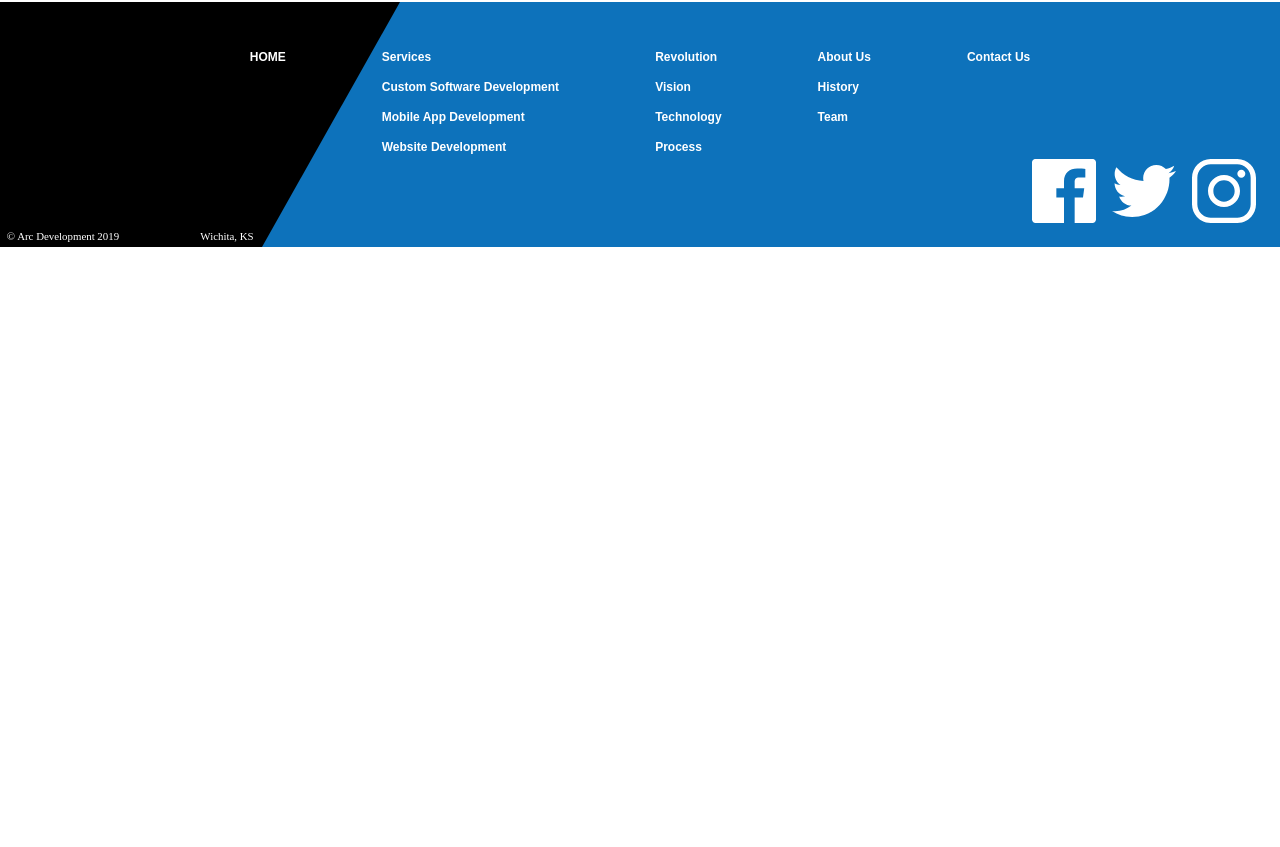
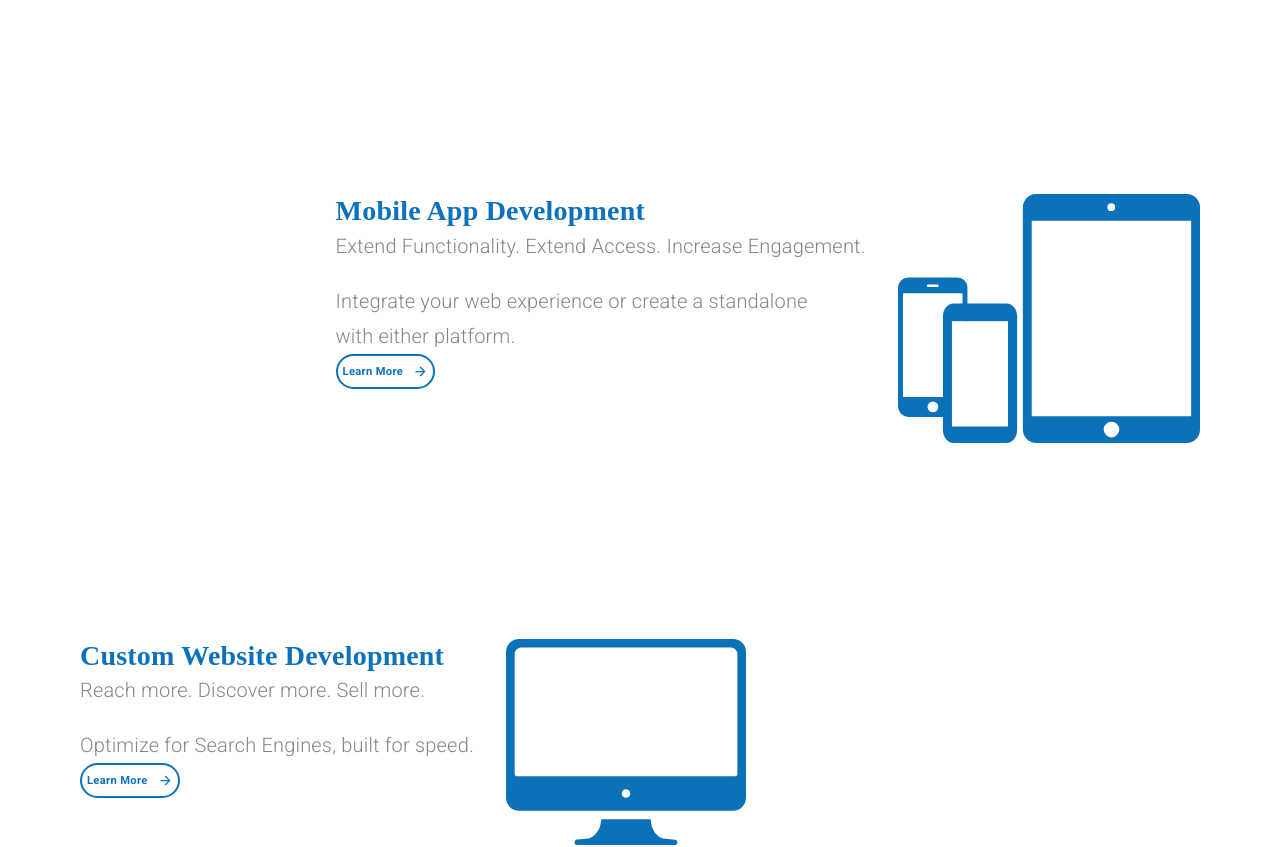
Before and after one commit to danocolombo/mui-react, a React (Create React App) app in the folder arcdevelopment/: page / in a window 1280 px wide. Shown: the part 1055-1902 px from the top of the page. Before the commit the page ends 1302 px from the top, so only its background shows below. Built offline with nearby package versions, Linux system fonts and the light colour scheme; a web font is replaced by a local one.

Commit message:
apps and websites complete

```diff
--- a/arcdevelopment/src/components/LandingPage.js
+++ b/arcdevelopment/src/components/LandingPage.js
@@ -10,6 +10,8 @@ import Typography from "@material-ui/core/Typography";
 // import animationDataOrig from "../animations/landinganimation/data";
 import animationData from "../animations/development-options1/development-options.json";
 import customSoftwareIcon from "../assets/customSoftwareIcon.svg";
+import mobileAppsIcon from "../assets/mobileIcon.svg";
+import websitesIcon from "../assets/websiteIcon.svg";
 import ButtonArrow from "./ui/ButtonArrow";
 const useStyles = makeStyles((theme) => ({
   animation: {
@@ -175,7 +177,7 @@ export default function LandingPage(props) {
         </Grid>
         <Grid item>
           {" "}
-          {/*============ SERVICES BLOCK ===============*/}
+          {/*============ CUSTOM SOFTWARE BLOCK ===============*/}
           <Grid container direction="row" justify={matchesSM ? "center" : undefined} className={classes.serviceContainer}>
             <Grid item style={{marginLeft: matchesSM ? 0 : "5em", textAlign: matchesSM ? "center" : undefined}}>
               <Typography variant="h4">Custom Software Development</Typography>
@@ -200,6 +202,58 @@ export default function LandingPage(props) {
             </Grid>
           </Grid>
         </Grid>
+        <Grid item>
+          {" "}
+          {/*============ MOBILE APP BLOCK ===============*/}
+          <Grid container direction="row" justify={matchesSM ? "center" : "flex-end"} className={classes.serviceContainer}>
+            <Grid item style={{ textAlign: matchesSM ? "center" : undefined}}>
+              <Typography variant="h4">Mobile App Development</Typography>
+              <Typography variant="subtitle1" className={classes.subtitle}>
+                Extend Functionality. Extend Access. Increase Engagement.
+              </Typography>
+              <Typography variant="subtitle1">
+                Integrate your web experience or create a standalone{matchesSM ? null : <br/>} with either platform.
+              </Typography>
+              <Button variant="outlined" className={classes.learnButton}>
+                <span style={{ marginRight: 10 }}>Learn More</span>
+                <ButtonArrow
+                  width={15}
+                  height={15}
+                  fill={theme.palette.common.blue}
+                />
+              </Button>
+            </Grid>
+            <Grid item style={{marginRight: matchesSM ? 0 : "5em",}}>
+              <img className={classes.icon} alt="image" src={mobileAppsIcon} />
+            </Grid>
+          </Grid>
+        </Grid>
+        <Grid item>
+          {" "}
+          {/*============ WEBSITE BLOCK ===============*/}
+          <Grid container direction="row" justify={matchesSM ? "center" : undefined} className={classes.serviceContainer}>
+            <Grid item style={{marginLeft: matchesSM ? 0 : "5em", textAlign: matchesSM ? "center" : undefined}}>
+              <Typography variant="h4">Custom Website Development</Typography>
+              <Typography variant="subtitle1" className={classes.subtitle}>
+                Reach more. Discover more. Sell more.
+              </Typography>
+              <Typography variant="subtitle1">
+                Optimize for Search Engines, built for speed.
+              </Typography>
+              <Button variant="outlined" className={classes.learnButton}>
+                <span style={{ marginRight: 10 }}>Learn More</span>
+                <ButtonArrow
+                  width={15}
+                  height={15}
+                  fill={theme.palette.common.blue}
+                />
+              </Button>
+            </Grid>
+            <Grid item>
+              <img className={classes.icon} alt="image" src={websitesIcon} />
+            </Grid>
+          </Grid>
+        </Grid>
       </Grid>
     </React.Fragment>
   );
```
